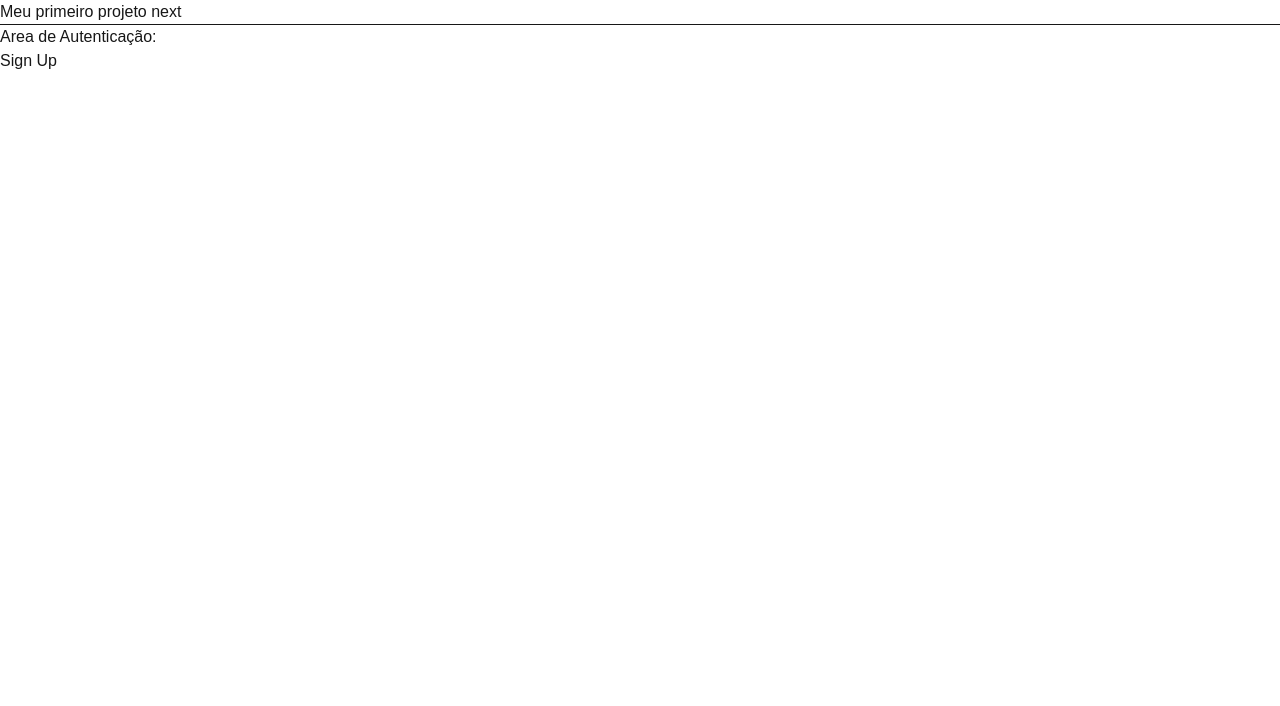
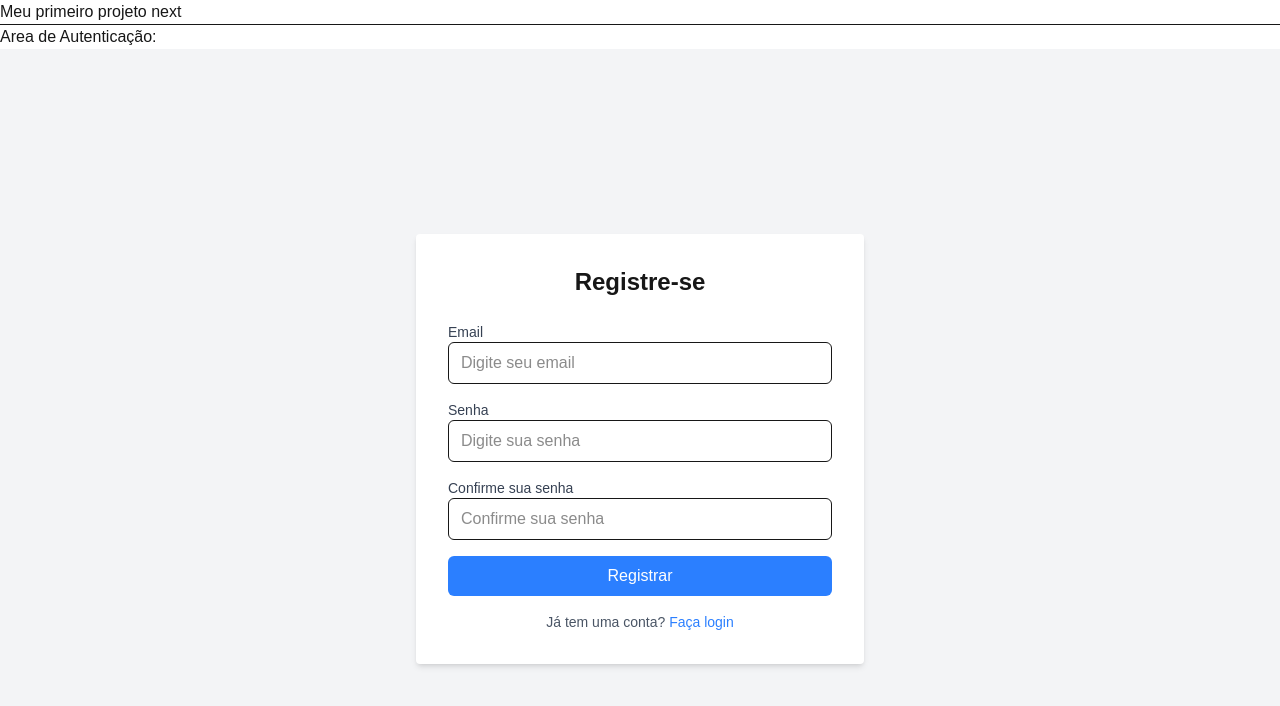
Before and after one commit to Poglia/trabalhoNext, a Next.js app: page /signup in a window 1280 px wide. Shown: the top 706 px of the page. Built offline with nearby package versions, Linux system fonts and the light colour scheme.

Commit message:
criando signin e signup

```diff
--- a/src/app/(auth)/signin/page.tsx
+++ b/src/app/(auth)/signin/page.tsx
@@ -1,10 +1,88 @@
 "use client";
-const Page = () => {
+
+import { useState } from "react";
+import { useRouter } from "next/navigation";
+import Link from "next/link";
+
+const SignInPage = () => {
+  const [email, setEmail] = useState("");
+  const [password, setPassword] = useState("");
+  const [error, setError] = useState("");
+  const router = useRouter();
+
+  const handleSubmit = async (e: React.FormEvent) => {
+    e.preventDefault();
+
+    try {
+      // Placeholder para integração com o banco de dados
+      const response = await fetch("/api/auth/signin", {
+        method: "POST",
+        headers: { "Content-Type": "application/json" },
+        body: JSON.stringify({ email, password }),
+      });
+
+      if (response.ok) {
+        // Redirecionar após login bem-sucedido
+        router.replace("/dashboard");
+      } else {
+        const data = await response.json();
+        setError(data.message || "Erro ao fazer login.");
+      }
+    } catch (err) {
+      setError("Erro ao conectar ao servidor.");
+    }
+  };
+
   return (
-    <div>
-      <h1>Sign In</h1>
+    <div className="flex items-center justify-center min-h-screen bg-gray-100">
+      <div className="w-full max-w-md p-8 bg-white rounded shadow-md">
+        <h1 className="text-2xl font-bold text-center mb-6">Login</h1>
+        {error && <p className="text-red-500 text-sm mb-4">{error}</p>}
+        <form onSubmit={handleSubmit} className="space-y-4">
+          <div>
+            <label htmlFor="email" className="block text-sm font-medium text-gray-700">
+              Email
+            </label>
+            <input
+              type="email"
+              id="email"
+              value={email}
+              onChange={(e) => setEmail(e.target.value)}
+              className="w-full px-3 py-2 border rounded-md focus:outline-none focus:ring focus:ring-blue-300"
+              placeholder="Digite seu email"
+              required
+            />
+          </div>
+          <div>
+            <label htmlFor="password" className="block text-sm font-medium text-gray-700">
+              Senha
+            </label>
+            <input
+              type="password"
+              id="password"
+              value={password}
+              onChange={(e) => setPassword(e.target.value)}
+              className="w-full px-3 py-2 border rounded-md focus:outline-none focus:ring focus:ring-blue-300"
+              placeholder="Digite sua senha"
+              required
+            />
+          </div>
+          <button
+            type="submit"
+            className="w-full py-2 px-4 bg-blue-500 text-white rounded-md hover:bg-blue-600 focus:outline-none focus:ring focus:ring-blue-300"
+          >
+            Entrar
+          </button>
+        </form>
+        <p className="text-sm text-center text-gray-600 mt-4">
+          Não tem uma conta?{" "}
+          <Link href="/signup" className="text-blue-500 hover:underline">
+            Registre-se
+          </Link>
+        </p>
+      </div>
     </div>
   );
-}
+};
 
-export default Page;
+export default SignInPage;
--- a/src/app/(auth)/signup/page.tsx
+++ b/src/app/(auth)/signup/page.tsx
@@ -1,10 +1,109 @@
 "use client";
-const Page = () => {
+
+import { useState } from "react";
+import { useRouter } from "next/navigation";
+import Link from "next/link";
+
+const SignUpPage = () => {
+  const [email, setEmail] = useState("");
+  const [password, setPassword] = useState("");
+  const [confirmPassword, setConfirmPassword] = useState("");
+  const [error, setError] = useState("");
+  const router = useRouter();
+  router.prefetch("signin");
+
+  const handleSubmit = async (e: React.FormEvent) => {
+    e.preventDefault();
+
+    if (password !== confirmPassword) {
+      setError("As senhas não coincidem.");
+      return;
+    }
+
+    try {
+      // Placeholder para integração com o banco de dados
+      const response = await fetch("/api/auth/signup", {
+        method: "POST",
+        headers: { "Content-Type": "application/json" },
+        body: JSON.stringify({ email, password }),
+      });
+
+      if (response.ok) {
+        // Redirecionar após registro bem-sucedido
+        router.replace("signin");
+      } else {
+        const data = await response.json();
+        setError(data.message || "Erro ao criar conta.");
+      }
+    } catch (err) {
+      setError("Erro ao conectar ao servidor.");
+    }
+  };
+
   return (
-    <div>
-      <h1>Sign Up</h1>
+    <div className="flex items-center justify-center min-h-screen bg-gray-100">
+      <div className="w-full max-w-md p-8 bg-white rounded shadow-md">
+        <h1 className="text-2xl font-bold text-center mb-6">Registre-se</h1>
+        {error && <p className="text-red-500 text-sm mb-4">{error}</p>}
+        <form onSubmit={handleSubmit} className="space-y-4">
+          <div>
+            <label htmlFor="email" className="block text-sm font-medium text-gray-700">
+              Email
+            </label>
+            <input
+              type="email"
+              id="email"
+              value={email}
+              onChange={(e) => setEmail(e.target.value)}
+              className="w-full px-3 py-2 border rounded-md focus:outline-none focus:ring focus:ring-blue-300"
+              placeholder="Digite seu email"
+              required
+            />
+          </div>
+          <div>
+            <label htmlFor="password" className="block text-sm font-medium text-gray-700">
+              Senha
+            </label>
+            <input
+              type="password"
+              id="password"
+              value={password}
+              onChange={(e) => setPassword(e.target.value)}
+              className="w-full px-3 py-2 border rounded-md focus:outline-none focus:ring focus:ring-blue-300"
+              placeholder="Digite sua senha"
+              required
+            />
+          </div>
+          <div>
+            <label htmlFor="confirmPassword" className="block text-sm font-medium text-gray-700">
+              Confirme sua senha
+            </label>
+            <input
+              type="password"
+              id="confirmPassword"
+              value={confirmPassword}
+              onChange={(e) => setConfirmPassword(e.target.value)}
+              className="w-full px-3 py-2 border rounded-md focus:outline-none focus:ring focus:ring-blue-300"
+              placeholder="Confirme sua senha"
+              required
+            />
+          </div>
+          <button
+            type="submit"
+            className="w-full py-2 px-4 bg-blue-500 text-white rounded-md hover:bg-blue-600 focus:outline-none focus:ring focus:ring-blue-300"
+          >
+            Registrar
+          </button>
+        </form>
+        <p className="text-sm text-center text-gray-600 mt-4">
+          Já tem uma conta?{" "}
+          <Link href="/signin" className="text-blue-500 hover:underline">
+            Faça login
+          </Link>
+        </p>
+      </div>
     </div>
   );
-}
+};
 
-export default Page;
+export default SignUpPage;
```
